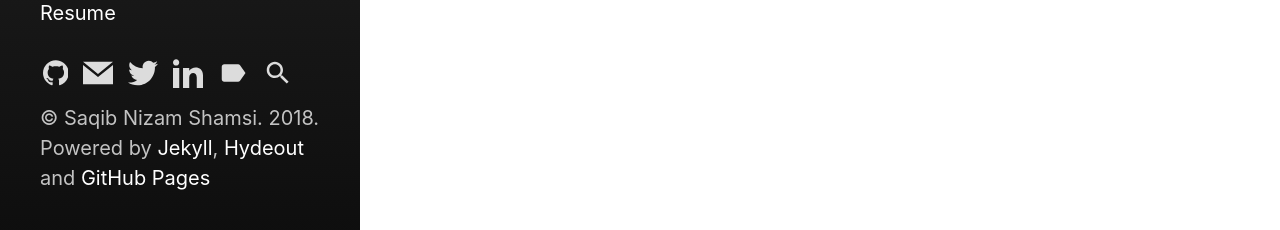
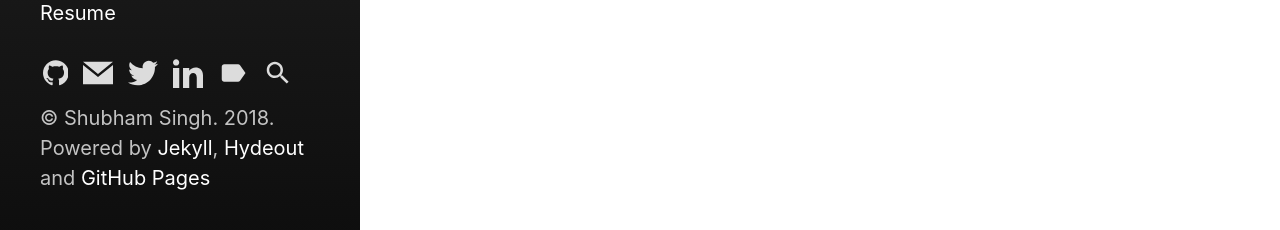
Before and after one commit to singhcse/myblog, a Jekyll site: the page built from index.html, in a window 1280 px wide. Shown: the part 667-897 px from the top of the page. Built offline with Jekyll 4.4.1, drawn with Linux system fonts in a browser that asks for light colours; the list of posts is cut into pages by our own code.

Commit message:
modified

```diff
--- a/_includes/copyright.html
+++ b/_includes/copyright.html
@@ -1,4 +1,4 @@
 <p>
-  &copy; Saqib Nizam Shamsi. {{ site.time | date: '%Y' }}.
+  &copy; Shubham Singh. {{ site.time | date: '%Y' }}.
   Powered by <a href="http://jekyllrb.com" target="_blank">Jekyll</a>, <a href="https://fongandrew.github.io/hydeout/" target="_blank">Hydeout</a> and <a href="https://pages.github.com/" target="_blank">GitHub Pages </a>
 </p>
--- a/_includes/custom-nav-links.html
+++ b/_includes/custom-nav-links.html
@@ -1,2 +1,2 @@
 <!-- Optional additional links to insert in sidebar nav -->
-<a class="page-link" href="{{ site.baseurl }}/resume.pdf">Resume</a>
+<a class="page-link" href="{{ site.baseurl }}/Shubham_Singh.pdf">Resume</a>
```
Also changed, not shown: 5 other files.
